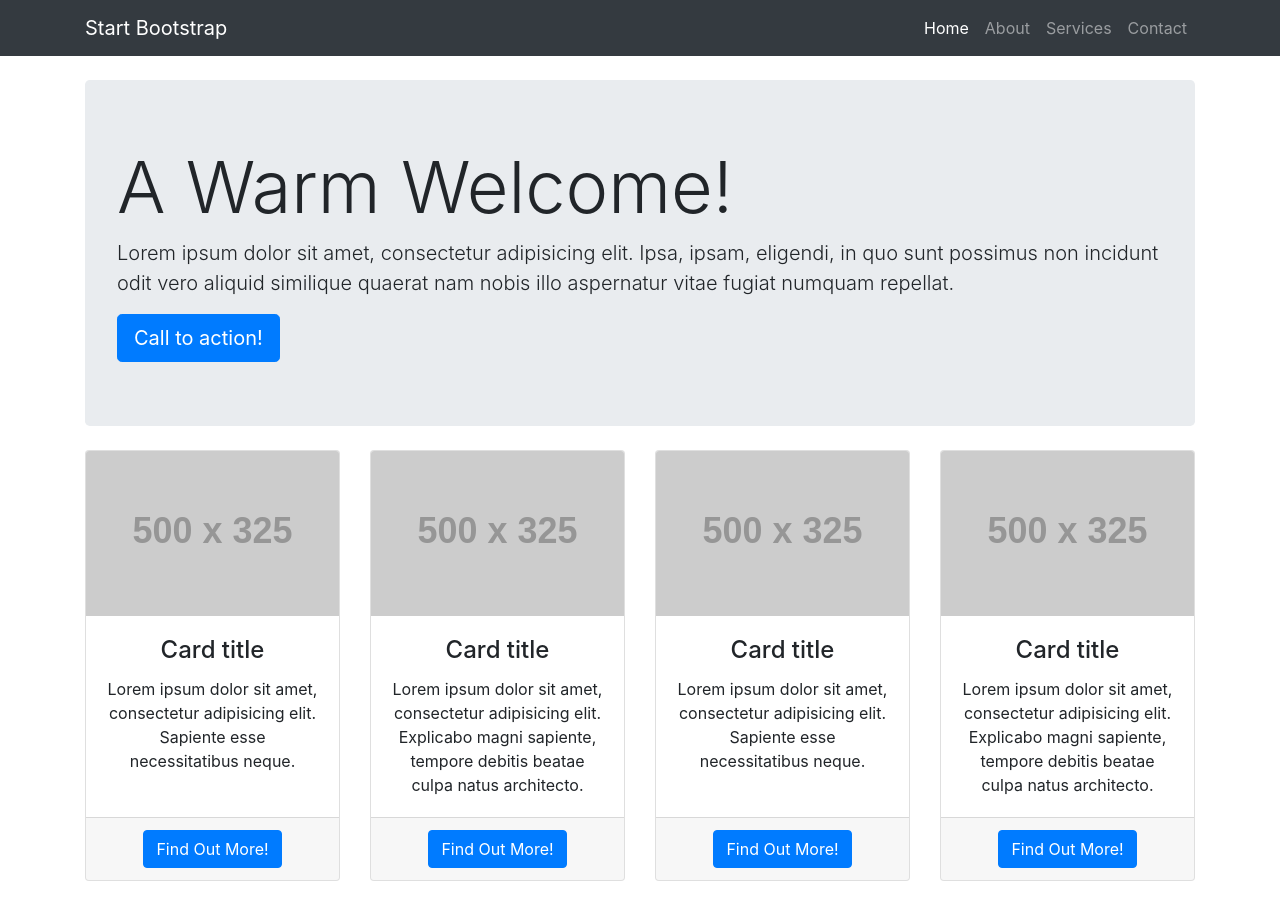
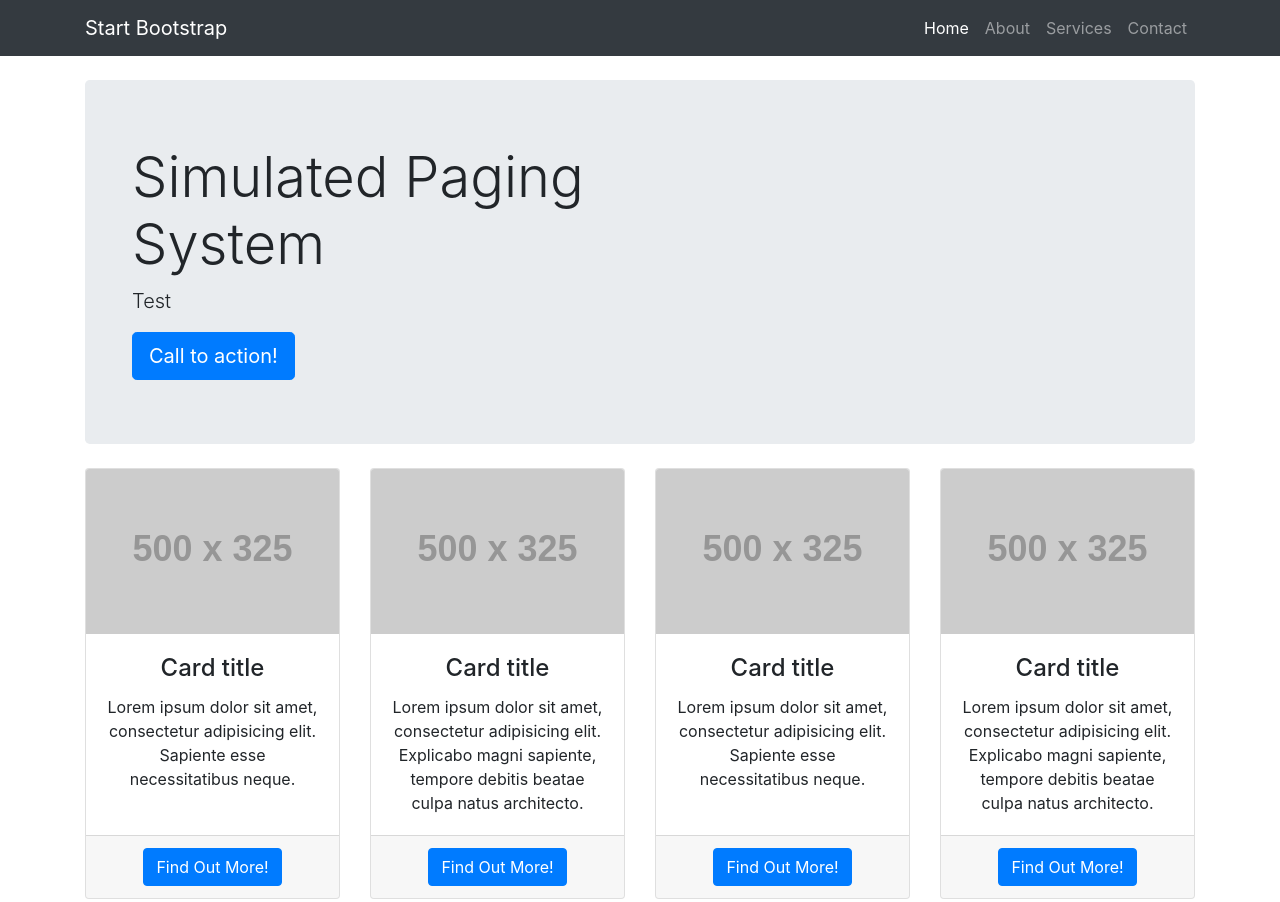
Before and after one commit to moorbria/moorbria.github.io, a website: page index.html in a window 1280 px wide. Shown: the top 902 px of the page. Drawn offline with Linux system fonts and the light colour scheme; placeholder pictures from the web are drawn by us.

Commit message:
Updating jumptron to split for future MM use

```diff
--- a/index.html
+++ b/index.html
@@ -50,13 +50,18 @@
 
     <!-- Page Content -->
     <div class="container">
-
-      <!-- Jumbotron Header -->
-      <header class="jumbotron my-4">
-        <h1 class="display-3">A Warm Welcome!</h1>
-        <p class="lead">Lorem ipsum dolor sit amet, consectetur adipisicing elit. Ipsa, ipsam, eligendi, in quo sunt possimus non incidunt odit vero aliquid similique quaerat nam nobis illo aspernatur vitae fugiat numquam repellat.</p>
-        <a href="#" class="btn btn-primary btn-lg">Call to action!</a>
-      </header>
+        <!-- Jumbotron Header -->
+        <header class="jumbotron my-4">
+          <div class="container">
+            <div class="row">
+              <div class="col-md-6">
+                <h1 class="display-4">Simulated Paging System</h1>
+                <p class="lead">Test</p>
+                <a href="#" class="btn btn-primary btn-lg">Call to action!</a>
+              </div>
+            </div>
+          </div>
+        </header>
 
       <!-- Page Features -->
       <div class="row text-center">
```
